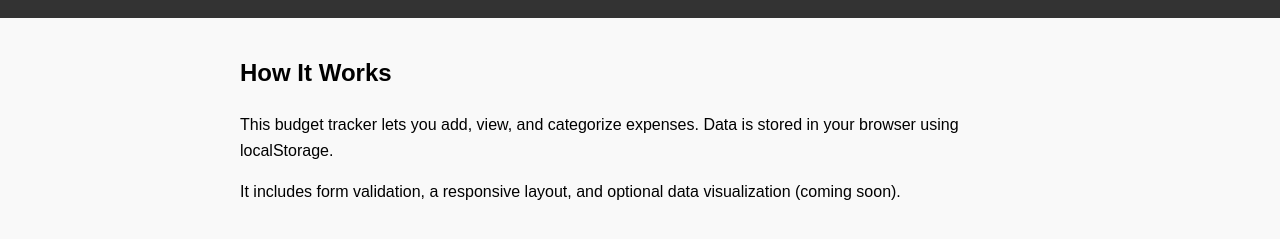
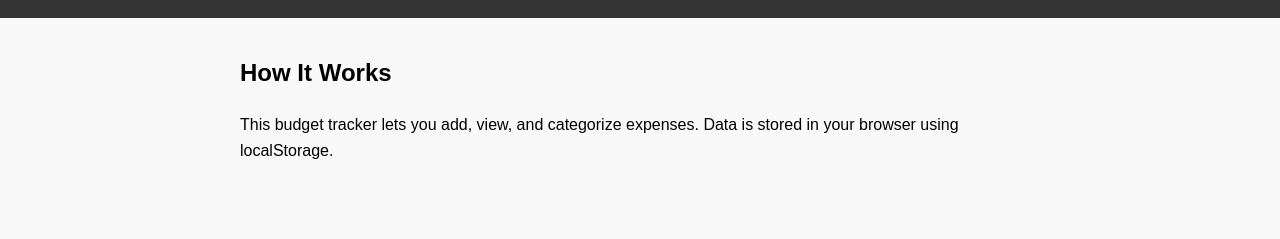
Before and after one commit to jonnakeith16/budgettracker, a plain HTML site: page about.html in a window 1280 px wide. Shown: the part 99-338 px from the top of the page. Drawn offline with Linux system fonts and the light colour scheme.

Commit message:
Update about.html

```diff
--- a/about.html
+++ b/about.html
@@ -20,7 +20,7 @@
     <section>
       <h2>How It Works</h2>
       <p>This budget tracker lets you add, view, and categorize expenses. Data is stored in your browser using localStorage.</p>
-      <p>It includes form validation, a responsive layout, and optional data visualization (coming soon).</p>
+
     </section>
   </main>
 </body>
```
